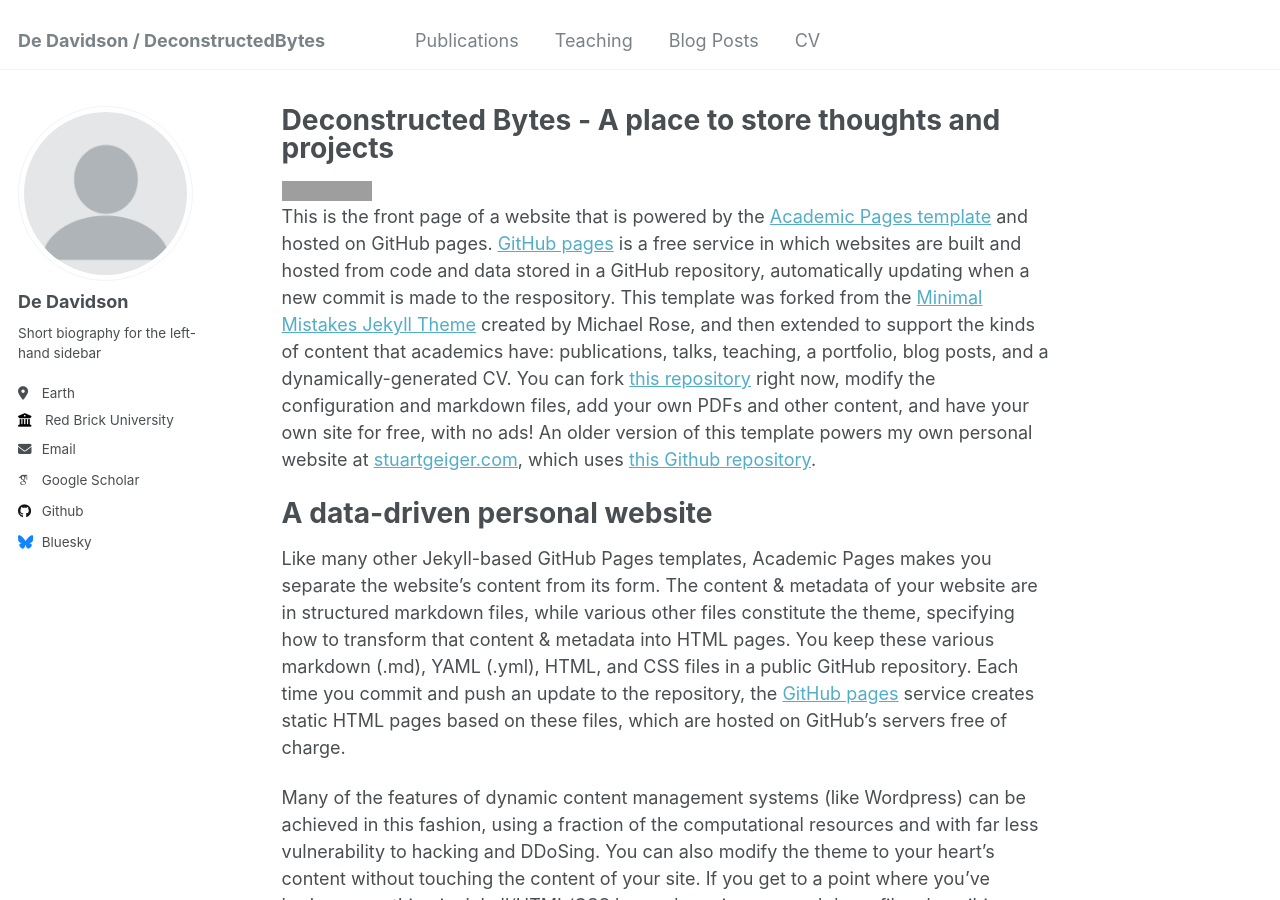
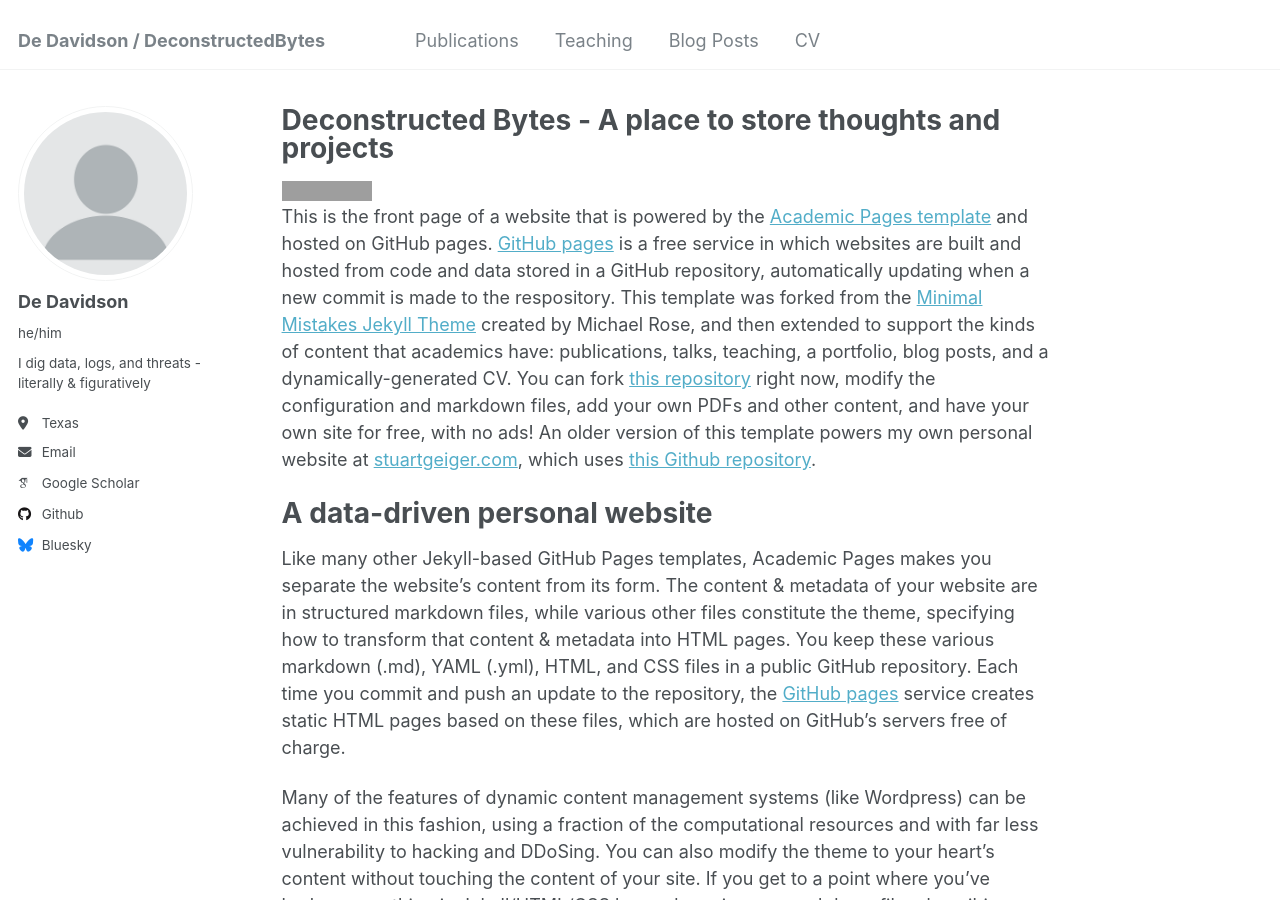
Before and after one commit to deconstructedbytes/deconstructedbytes.github.io, a Jekyll site: the page built from _pages/about.md, in a window 1280 px wide and 900 px high. Built offline with Jekyll 4.4.1, drawn with Linux system fonts in a browser that asks for light colours; some web fonts are replaced; grey boxes are pictures that could not be loaded.

Commit message:
Update _config.yml

```diff
--- a/_config.yml
+++ b/_config.yml
@@ -23,10 +23,9 @@
   # Biographic information
   avatar           : "profile.png"
   name             : "De Davidson"
-  pronouns         : # example: "she/her"
-  bio              : "Short biography for the left-hand sidebar"
-  location         : "Earth"
-  employer         : "Red Brick University"
+  pronouns         : "he/him"
+  bio              : "I dig data, logs, and threats - literally & figuratively"
+  location         : "Texas"
   uri              : # URL
   email            : "d@deconstructedbytes.com"
 
@@ -43,7 +42,7 @@
   bitbucket        : # Username - Update with your username on the site
   codepen          : # Username
   dribbble         : # Username
-  github           : "academicpages"
+  github           : "deconstructedbytes"
   kaggle           : # Username
   stackoverflow    : # User number or user number and name (i.e., use "1" or "1/jeff-atwood")
 
@@ -290,7 +289,7 @@
 permalink: /:categories/:title/
 # paginate: 5 # amount of posts to show
 # paginate_path: /page:num/
-timezone: America/Los_Angeles # http://en.wikipedia.org/wiki/List_of_tz_database_time_zones
+timezone: America/Chicago # http://en.wikipedia.org/wiki/List_of_tz_database_time_zones
 
 
 # Plugins
```
